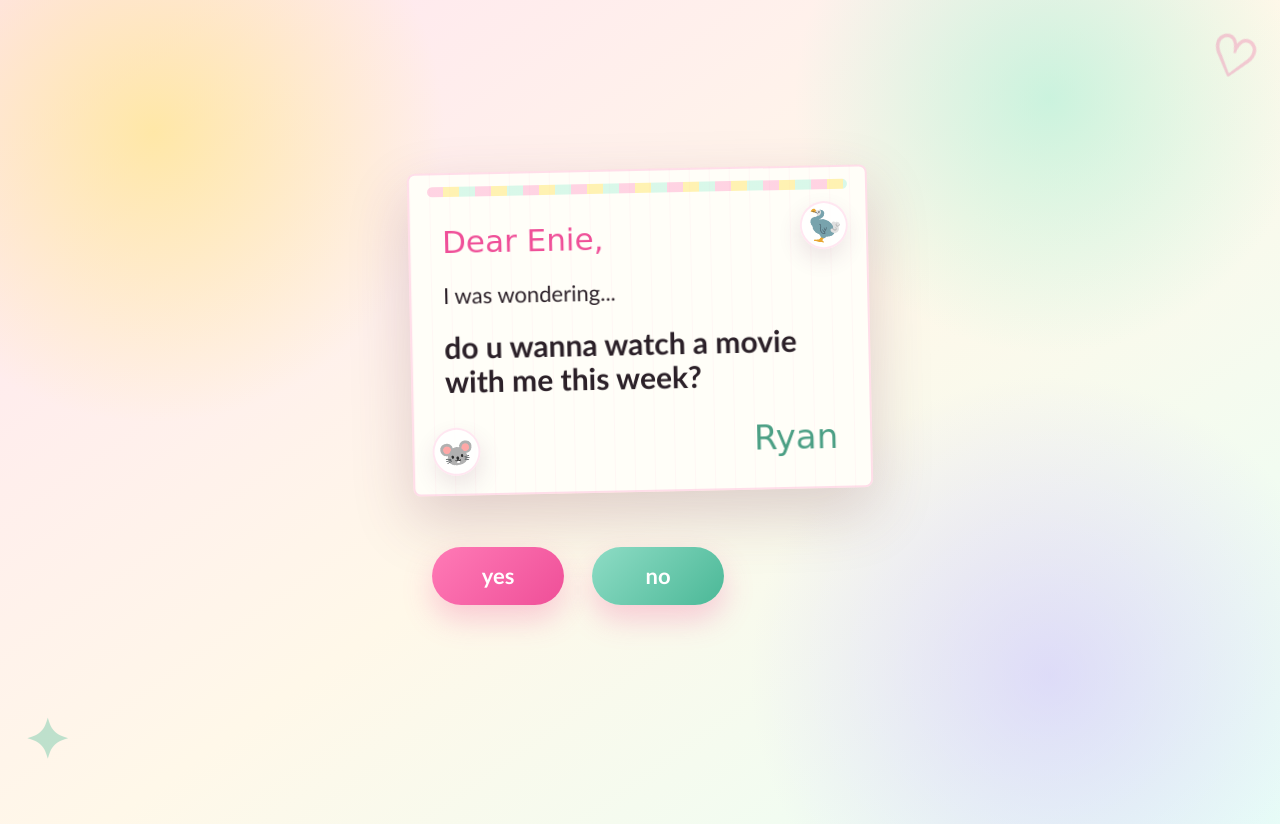
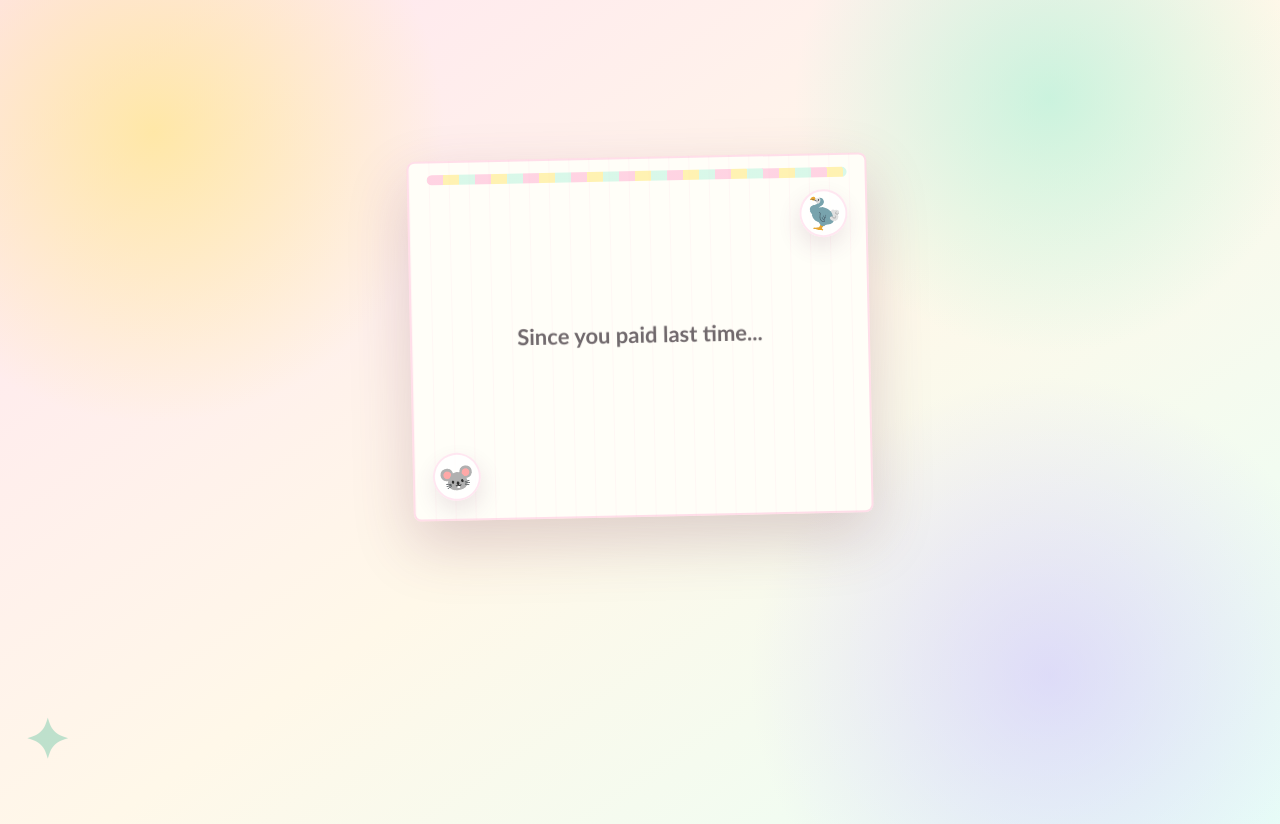
Before and after one commit to Ryanchan019/siderequestforenie, a Next.js app: page / in a window 1280 px wide. Built offline with nearby package versions, Linux system fonts and the light colour scheme.

Commit message:
Update invitation reward flow

```diff
--- a/app/globals.css
+++ b/app/globals.css
@@ -47,7 +47,6 @@ button {
   overflow: hidden;
 }
 
-.page-shell::before,
 .page-shell::after {
   position: fixed;
   z-index: 0;
@@ -55,13 +54,6 @@ button {
   font-size: 54px;
   font-weight: 900;
   pointer-events: none;
-}
-
-.page-shell::before {
-  content: "♡";
-  top: 24px;
-  right: 24px;
-  transform: rotate(16deg);
 }
 
 .page-shell::after {
@@ -96,6 +88,16 @@ button {
   border-radius: 8px;
   box-shadow: var(--shadow);
   transform: rotate(-1.2deg);
+}
+
+.story-letter {
+  min-height: 360px;
+}
+
+.compact-letter {
+  min-height: 300px;
+  display: grid;
+  align-content: center;
 }
 
 .letter::before {
@@ -147,16 +149,6 @@ button {
   transform: rotate(-9deg);
 }
 
-.letter-kicker {
-  position: relative;
-  z-index: 1;
-  margin: 18px 0 22px;
-  color: var(--pink-dark);
-  font-family: "Bradley Hand", "Comic Sans MS", ui-rounded, cursive;
-  font-size: 31px;
-  line-height: 1;
-}
-
 .letter p {
   position: relative;
   z-index: 1;
@@ -165,50 +157,20 @@ button {
   line-height: 1.45;
 }
 
-.reveal-line {
-  opacity: 0;
-  transform: translateY(12px);
-  animation: letterLineIn 720ms ease forwards;
-}
-
-.letter-kicker.reveal-line {
-  animation-delay: 250ms;
-}
-
-.letter p.reveal-line {
-  animation-delay: 950ms;
-}
-
-.letter .question.reveal-line {
-  animation-delay: 1650ms;
-  animation-duration: 820ms;
-}
-
-.signature.reveal-line {
-  animation-delay: 2550ms;
-}
-
-@keyframes letterLineIn {
-  from {
-    opacity: 0;
-    transform: translateY(12px);
+@media (prefers-reduced-motion: reduce) {
+  .confetti-piece {
+    animation-duration: 1ms;
   }
 
-  to {
-    opacity: 1;
-    transform: translateY(0);
-  }
-}
-
-@media (prefers-reduced-motion: reduce) {
-  .reveal-line {
-    opacity: 1;
-    transform: none;
+  .intro-line {
     animation: none;
   }
 
-  .confetti-piece {
-    animation-duration: 1ms;
+  .reward-page,
+  .cta-stage {
+    opacity: 1;
+    transform: none;
+    pointer-events: auto;
   }
 }
 
@@ -219,19 +181,158 @@ button {
   font-weight: 900;
 }
 
-.signature {
+.intro-sequence {
   position: relative;
   z-index: 1;
-  margin-top: 26px;
-  font-family: "Bradley Hand", "Comic Sans MS", ui-rounded, cursive;
-  font-size: 34px;
-  color: #4b9f84;
-  text-align: right;
+  min-height: 276px;
+  display: grid;
+  place-items: center;
+  text-align: center;
 }
 
-.button-stage {
+.intro-line {
+  position: absolute;
+  width: min(100%, 310px);
+  margin: 0;
+  font-size: 28px;
+  line-height: 1.22;
+  font-weight: 950;
+  opacity: 0;
+  transform: translateY(12px);
+  animation: introLineCycle 3s ease both;
+}
+
+.intro-line-two {
+  animation-delay: 3s;
+}
+
+.intro-line-three {
+  animation-delay: 6s;
+}
+
+@keyframes introLineCycle {
+  0% {
+    opacity: 0;
+    transform: translateY(12px);
+  }
+
+  16%,
+  78% {
+    opacity: 1;
+    transform: translateY(0);
+  }
+
+  100% {
+    opacity: 0;
+    transform: translateY(-10px);
+  }
+}
+
+.reward-page {
+  position: absolute;
+  inset: 54px 26px 28px;
+  z-index: 1;
+  display: grid;
+  align-content: center;
+  opacity: 0;
+  transform: translateY(14px);
+  pointer-events: none;
+  transition: opacity 800ms ease, transform 800ms ease;
+}
+
+.reward-page-visible {
+  opacity: 1;
+  transform: translateY(0);
+  pointer-events: auto;
+}
+
+.reward-page h1 {
+  margin: 0 0 18px;
+  color: var(--pink-dark);
+  font-family: "Bradley Hand", "Comic Sans MS", ui-rounded, cursive;
+  font-size: 32px;
+  line-height: 1.05;
+}
+
+.reward-page ul {
+  display: grid;
+  gap: 14px;
+  margin: 0;
+  padding: 0;
+  list-style: none;
+}
+
+.reward-page li {
+  font-size: 19px;
+  line-height: 1.35;
+  font-weight: 850;
+}
+
+.letter-divider {
+  margin-top: 18px;
+  color: rgba(43, 32, 40, 0.42);
+  text-align: center;
+  font-size: 24px;
+}
+
+.single-question {
   position: relative;
-  height: 140px;
+  z-index: 1;
+  margin: 34px 0 24px;
+  text-align: center;
+}
+
+.cta-stage,
+.convince-actions {
+  position: relative;
+  z-index: 1;
+  display: grid;
+  gap: 12px;
+}
+
+.cta-stage {
+  opacity: 0;
+  transform: translateY(12px);
+  pointer-events: none;
+  transition: opacity 600ms ease, transform 600ms ease;
+}
+
+.cta-stage-visible {
+  opacity: 1;
+  transform: translateY(0);
+  pointer-events: auto;
+}
+
+.cta-button {
+  width: 100%;
+  min-height: 58px;
+  padding: 12px 16px;
+  border: 0;
+  border-radius: 999px;
+  color: #fff;
+  font-size: 18px;
+  font-weight: 950;
+  letter-spacing: 0;
+  box-shadow: 0 14px 30px rgba(239, 79, 152, 0.24);
+  cursor: pointer;
+  transition: transform 180ms ease, box-shadow 180ms ease, opacity 180ms ease;
+}
+
+.cta-button:active {
+  transform: scale(0.97);
+}
+
+.cta-button:disabled {
+  opacity: 0.58;
+  cursor: not-allowed;
+}
+
+.accept-button {
+  background: linear-gradient(135deg, var(--pink), var(--pink-dark));
+}
+
+.convince-button {
+  background: linear-gradient(135deg, #8edcc5, #4bb897);
 }
 
 .celebration-burst {
@@ -277,38 +378,6 @@ button {
       rotate(var(--confetti-rotate))
       scale(1);
   }
-}
-
-.choice-button {
-  position: absolute;
-  min-width: 132px;
-  height: 58px;
-  border: 0;
-  border-radius: 999px;
-  color: #fff;
-  font-size: 22px;
-  font-weight: 900;
-  letter-spacing: 0;
-  box-shadow: 0 14px 30px rgba(239, 79, 152, 0.28);
-  cursor: pointer;
-  transition: transform 180ms ease, left 220ms ease, top 220ms ease, box-shadow 180ms ease;
-}
-
-.choice-button:active {
-  transform: scale(0.95);
-}
-
-.yes-button {
-  left: 22px;
-  top: 32px;
-  background: linear-gradient(135deg, var(--pink), var(--pink-dark));
-}
-
-.no-button {
-  left: 182px;
-  top: 32px;
-  background: linear-gradient(135deg, #8edcc5, #4bb897);
-  transform-origin: center;
 }
 
 .movie-wrap {
--- a/app/page.tsx
+++ b/app/page.tsx
@@ -1,6 +1,6 @@
 "use client";
 
-import { CSSProperties, useMemo, useState } from "react";
+import { CSSProperties, useEffect, useMemo, useState } from "react";
 
 const movies = [
   {
@@ -37,7 +37,7 @@ const movies = [
   }
 ];
 
-type Step = "invite" | "movies" | "done";
+type Step = "invite" | "movies" | "convince" | "done";
 
 const confettiPieces = [
   { x: -118, y: -126, rotate: -38, color: "#ff7ab6" },
@@ -58,13 +58,17 @@ const formspreeEndpoint = "https://formspree.io/f/xaqgjarp";
 
 export default function Home() {
   const [step, setStep] = useState<Step>("invite");
-  const [noPosition, setNoPosition] = useState({ left: 182, top: 32 });
-  const [noScale, setNoScale] = useState(1);
+  const [introComplete, setIntroComplete] = useState(false);
   const [isCelebrating, setIsCelebrating] = useState(false);
   const [selectedMovie, setSelectedMovie] = useState("");
   const [note, setNote] = useState("");
   const [isSubmitting, setIsSubmitting] = useState(false);
   const [error, setError] = useState("");
+
+  useEffect(() => {
+    const timer = window.setTimeout(() => setIntroComplete(true), 9400);
+    return () => window.clearTimeout(timer);
+  }, []);
 
   const sparkleText = useMemo(() => {
     return selectedMovie === "Something else"
@@ -72,20 +76,7 @@ export default function Home() {
       : "Optional: add a cinema, time, or snack preference.";
   }, [selectedMovie]);
 
-  function moveNoButton() {
-    const stageWidth = Math.min(window.innerWidth - 44, 460);
-    const buttonWidth = 132 * noScale;
-    const maxLeft = Math.max(0, stageWidth - buttonWidth);
-    const maxTop = 82;
-
-    setNoPosition({
-      left: Math.round(Math.random() * maxLeft),
-      top: Math.round(Math.random() * maxTop)
-    });
-    setNoScale((currentScale) => Math.max(0.48, Number((currentScale - 0.09).toFixed(2))));
-  }
-
-  function sayYes() {
+  function acceptSideRequest() {
     if (isCelebrating) {
       return;
     }
@@ -96,34 +87,26 @@ export default function Home() {
     }, 850);
   }
 
-  async function submitChoice() {
-    if (!selectedMovie) {
-      setError("Pick a movie first, please.");
-      return;
-    }
-
+  async function sendForm(payload: Record<string, string>) {
     setIsSubmitting(true);
     setError("");
 
     try {
-      const payload = {
-        _subject: "Enie picked a movie",
-        movie: selectedMovie,
-        note,
-        from: "Dear Enie movie invite",
-        submittedAt: new Date().toISOString()
-      };
       const response = await fetch(formspreeEndpoint, {
         method: "POST",
         headers: {
           Accept: "application/json",
           "Content-Type": "application/json"
         },
-        body: JSON.stringify(payload)
+        body: JSON.stringify({
+          from: "Dear Enie movie invite",
+          submittedAt: new Date().toISOString(),
+          ...payload
+        })
       });
 
       if (!response.ok) {
-        throw new Error("Could not save the answer.");
+        throw new Error("Could not send the answer.");
       }
 
       setStep("done");
@@ -134,14 +117,71 @@ export default function Home() {
     }
   }
 
+  async function submitChoice() {
+    if (!selectedMovie) {
+      setError("Pick a movie first, please.");
+      return;
+    }
+
+    await sendForm({
+      _subject: "Enie picked a movie",
+      kind: "movie choice",
+      movie: selectedMovie,
+      note
+    });
+  }
+
+  async function submitAvailability(answer: "yes" | "no") {
+    await sendForm({
+      _subject: "Enie answered next week",
+      kind: "next week availability",
+      freeNextWeek: answer
+    });
+  }
+
   if (step === "done") {
     return (
       <main className="page-shell">
         <section className="movie-wrap">
           <div className="thank-you">
-            <h1>yay, saved</h1>
-            <p>Ryan has your movie answer now. This is already a tiny win.</p>
+            <h1>yay, sent</h1>
+            <p>Ryan has the answer now. Tiny mission accomplished.</p>
           </div>
+        </section>
+      </main>
+    );
+  }
+
+  if (step === "convince") {
+    return (
+      <main className="page-shell">
+        <section className="invite-wrap" aria-label="More convincing">
+          <article className="letter compact-letter">
+            <div className="animal-stickers" aria-hidden="true">
+              <span className="animal-sticker dodo-sticker">🦤</span>
+              <span className="animal-sticker mouse-sticker">🐭</span>
+            </div>
+            <p className="question single-question">So... are u free next week?</p>
+            <div className="convince-actions">
+              <button
+                className="cta-button accept-button"
+                disabled={isSubmitting}
+                onClick={() => submitAvailability("yes")}
+                type="button"
+              >
+                yes
+              </button>
+              <button
+                className="cta-button convince-button"
+                disabled={isSubmitting}
+                onClick={() => submitAvailability("no")}
+                type="button"
+              >
+                no
+              </button>
+            </div>
+            {error ? <p className="error-text">{error}</p> : null}
+          </article>
         </section>
       </main>
     );
@@ -218,34 +258,43 @@ export default function Home() {
             ))}
           </div>
         ) : null}
-        <article className="letter">
+        <article className="letter story-letter">
           <div className="animal-stickers" aria-hidden="true">
             <span className="animal-sticker dodo-sticker">🦤</span>
             <span className="animal-sticker mouse-sticker">🐭</span>
           </div>
-          <div className="letter-kicker reveal-line">Dear Enie,</div>
-          <p className="reveal-line">I was wondering...</p>
-          <p className="question reveal-line">do u wanna watch a movie with me this week?</p>
-          <div className="signature reveal-line">Ryan</div>
+          <div className="intro-sequence" aria-hidden={introComplete}>
+            <p className="intro-line intro-line-one">Thanks again for the ice cream 🍦</p>
+            <p className="intro-line intro-line-two">Since you paid last time...</p>
+            <p className="intro-line intro-line-three">I think it’s my turn now. 😌</p>
+          </div>
+          <div className={`reward-page ${introComplete ? "reward-page-visible" : ""}`}>
+            <h1>Reward includes:</h1>
+            <ul>
+              <li>✅ One movie ticket</li>
+              <li>✅ Unlimited popcorn sharing (negotiable)</li>
+              <li>✅ Occasional bad jokes</li>
+            </ul>
+            <div className="letter-divider">⸻</div>
+          </div>
         </article>
 
-        <div className="button-stage" aria-label="Answer buttons">
+        <div className={`cta-stage ${introComplete ? "cta-stage-visible" : ""}`} aria-label="Answer buttons">
           <button
-            className="choice-button yes-button"
-            disabled={isCelebrating}
-            onClick={sayYes}
+            className="cta-button accept-button"
+            disabled={isCelebrating || !introComplete}
+            onClick={acceptSideRequest}
             type="button"
           >
-            yes
+            Accept Side Request 🎟️
           </button>
           <button
-            className="choice-button no-button"
-            onClick={moveNoButton}
-            onMouseEnter={moveNoButton}
-            style={{ left: noPosition.left, top: noPosition.top, transform: `scale(${noScale})` }}
+            className="cta-button convince-button"
+            disabled={!introComplete}
+            onClick={() => setStep("convince")}
             type="button"
           >
-            no
+            Need more convincing 🤔
           </button>
         </div>
       </section>
```
